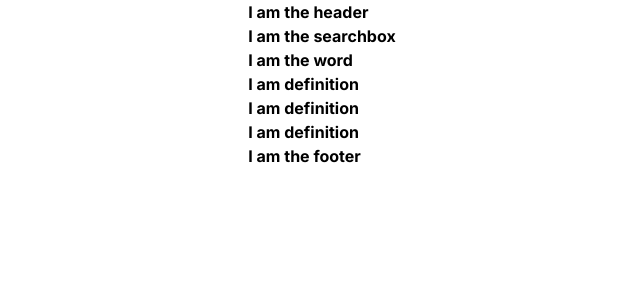
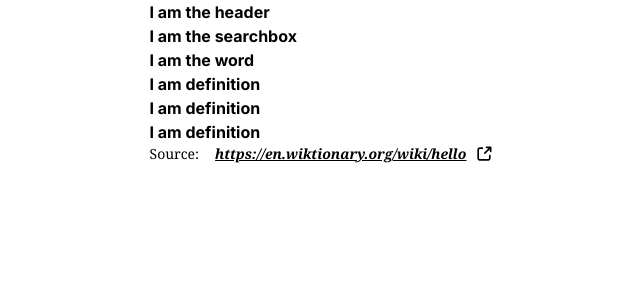
Before and after one commit to keeganosler/dictionary, a Next.js app: page / in a window 1280 px wide. Shown: the top 300 px of the page, without its empty margins (318-958 px from the left). Built offline with nearby package versions, Linux system fonts and the light colour scheme.

Commit message:
build footer component

```diff
--- a/src/app/components/footer.tsx
+++ b/src/app/components/footer.tsx
@@ -1,5 +1,26 @@
-export default function Footer() {
+export default function Footer(props: any) {
+    const url: string = 'https://en.wiktionary.org/wiki/' + props.word;
+    const ariaLabel: string = "Open Link to " + props.word + " Definition"
     return (
-        <h1 className="font-bold">I am the footer</h1>
+        <div className="flex gap-2 text-sm">
+            <div className="flex gap-4 font-serif">
+                <p className="font-thin">Source:</p>
+                <p className="italic underline font-semibold">{url}</p>
+            </div>
+            <a
+                target="_blank"
+                rel="noopener noreferrer"
+                href={url}
+                className="font-semibold"
+                aria-label={ariaLabel}
+            >
+                <svg width="20px" height="20px" viewBox="0 0 24 24" fill="none" xmlns="http://www.w3.org/2000/svg">
+                    <g>
+                        <path id="Vector" d="M10.0002 5H8.2002C7.08009 5 6.51962 5 6.0918 5.21799C5.71547 5.40973 5.40973 5.71547 5.21799 6.0918C5 6.51962 5 7.08009 5 8.2002V15.8002C5 16.9203 5 17.4801 5.21799 17.9079C5.40973 18.2842 5.71547 18.5905 6.0918 18.7822C6.5192 19 7.07899 19 8.19691 19H15.8031C16.921 19 17.48 19 17.9074 18.7822C18.2837 18.5905 18.5905 18.2839 18.7822 17.9076C19 17.4802 19 16.921 19 15.8031V14M20 9V4M20 4H15M20 4L13 11" stroke="#000000" stroke-width="2" stroke-linecap="round" stroke-linejoin="round"/>
+                    </g>
+                </svg>
+            </a>
+        </div>
+
     )
 }
--- a/src/app/output.css
+++ b/src/app/output.css
@@ -566,15 +566,39 @@ video {
   justify-content: center;
 }
 
-.text-3xl {
-  font-size: 1.875rem;
-  line-height: 2.25rem;
+.gap-2 {
+  gap: 0.5rem;
+}
+
+.gap-4 {
+  gap: 1rem;
+}
+
+.font-serif {
+  font-family: ui-serif, Georgia, Cambria, "Times New Roman", Times, serif;
+}
+
+.text-sm {
+  font-size: 0.875rem;
+  line-height: 1.25rem;
 }
 
 .font-bold {
   font-weight: 700;
 }
 
+.font-semibold {
+  font-weight: 600;
+}
+
+.font-thin {
+  font-weight: 100;
+}
+
+.italic {
+  font-style: italic;
+}
+
 .underline {
   text-decoration-line: underline;
 }
--- a/src/app/page.tsx
+++ b/src/app/page.tsx
@@ -13,7 +13,7 @@ export default function Home() {
         <SearchBox />
         <Word />
         {definitions}
-        <Footer />
+        <Footer word={'hello'} />
       </div>
     </main>
   );
```
